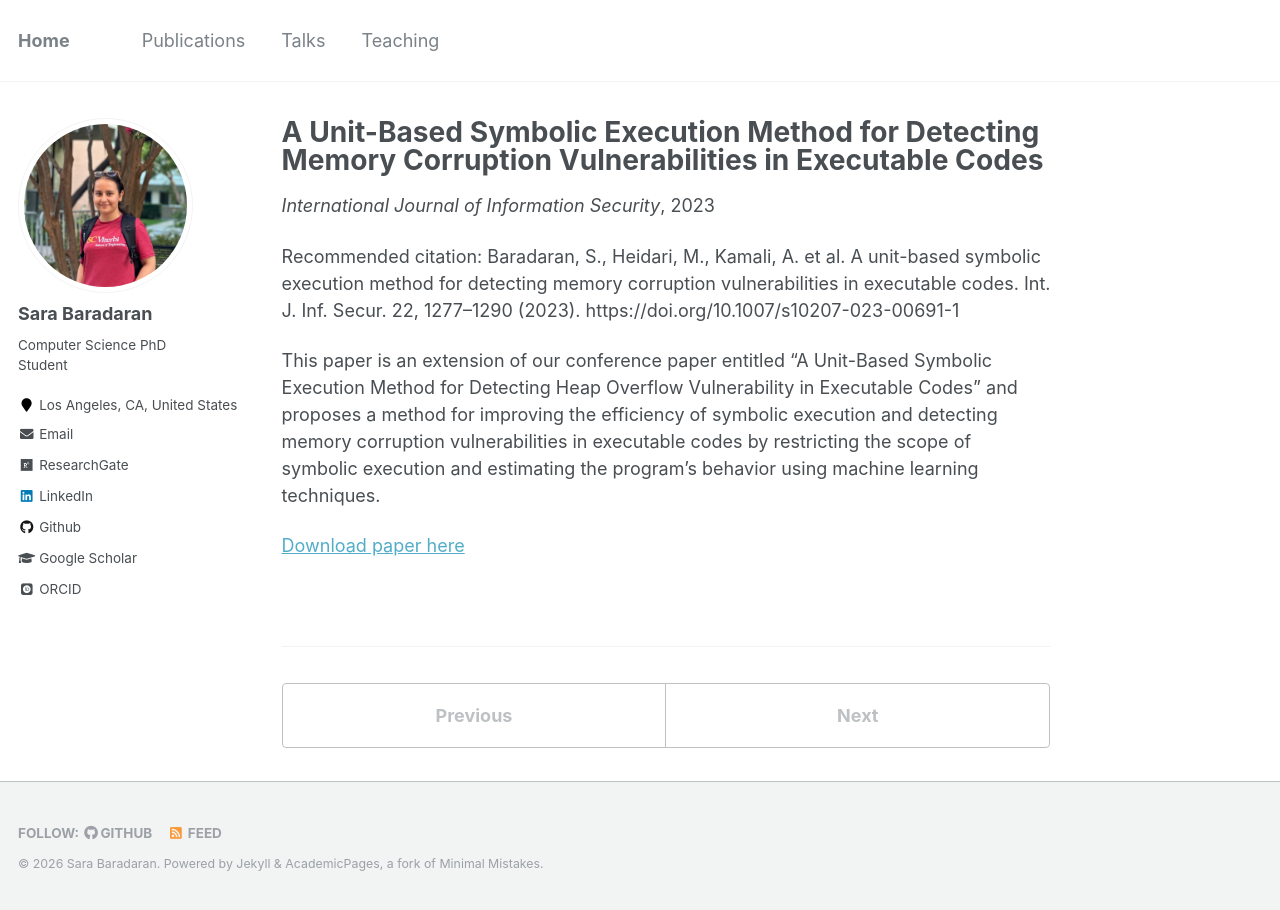
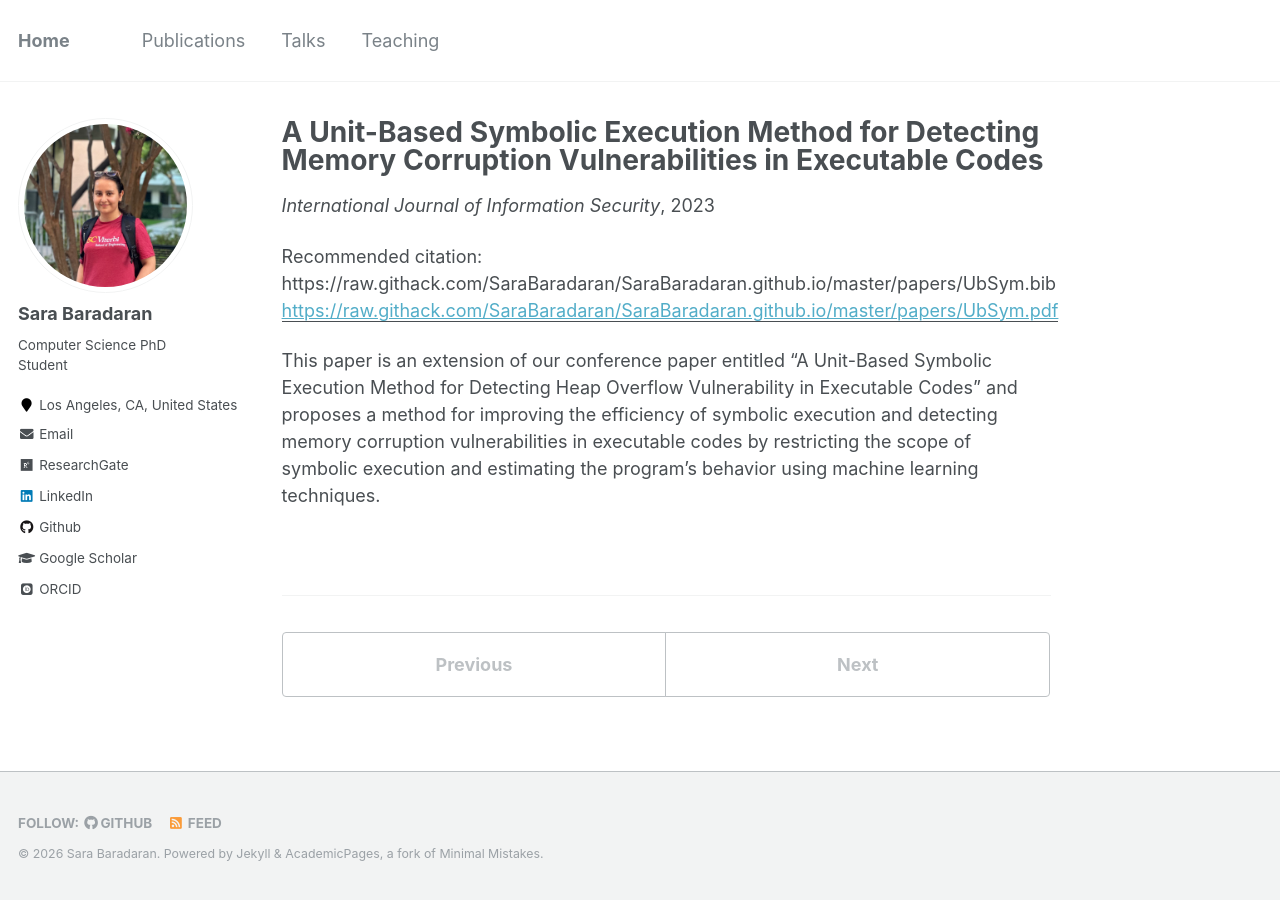
Before and after one commit to SaraBaradaran/SaraBaradaran.github.io, a Jekyll site: the page built from _publications/UbSym.md, in a window 1280 px wide. Built offline with Jekyll 4.4.1, drawn with Linux system fonts in a browser that asks for light colours; some web fonts are replaced.

Commit message:
Update UbSym.md

```diff
--- a/_publications/UbSym.md
+++ b/_publications/UbSym.md
@@ -4,9 +4,8 @@
 excerpt: 'This paper proposes a method for restricting the scope of symbolic analysis and combining it with ML techniques to detect memory corruption vulnerabilities in executable codes.'
 date: 2023-11-01
 venue: 'International Journal of Information Security'
+citation: 'https://raw.githack.com/SaraBaradaran/SaraBaradaran.github.io/master/papers/UbSym.bib'
+paperurl: 'https://raw.githack.com/SaraBaradaran/SaraBaradaran.github.io/master/papers/UbSym.pdf'
 
-citation: 'Baradaran, S., Heidari, M., Kamali, A. et al. A unit-based symbolic execution method for detecting memory corruption vulnerabilities in executable codes. Int. J. Inf. Secur. 22, 1277–1290 (2023). https://doi.org/10.1007/s10207-023-00691-1'
 ---
 This paper is an extension of our conference paper entitled "A Unit-Based Symbolic Execution Method for Detecting Heap Overflow Vulnerability in Executable Codes" and proposes a method for improving the efficiency of symbolic execution and detecting memory corruption vulnerabilities in executable codes by restricting the scope of symbolic execution and estimating the program's behavior using machine learning techniques.
-
-[Download paper here](https://raw.githack.com/SaraBaradaran/SaraBaradaran.github.io/master/papers/UbSym.pdf)
```
